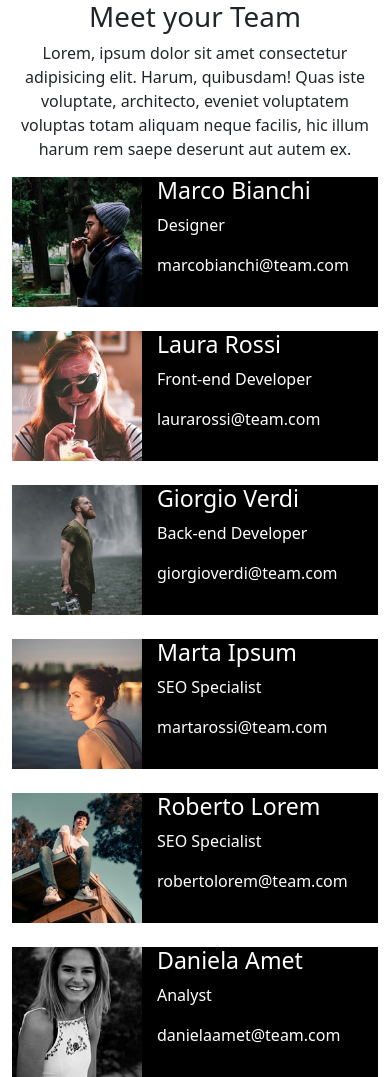
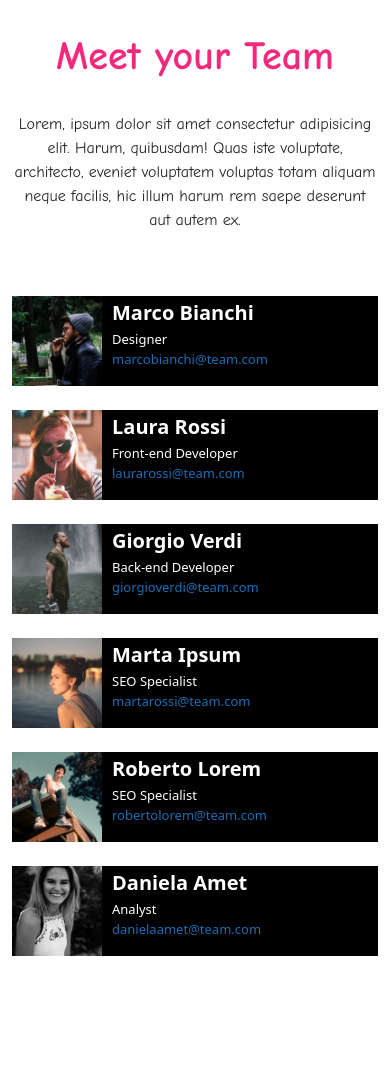
Before and after one commit to dpalexandru/js-our-team, a plain HTML site: page index.html in a window 390 px wide. After the commit the page ends 956 px from the top, so only its background shows below. Drawn offline with nearby package versions, Linux system fonts and the light colour scheme.

Commit message:
feat: add responsive design to cards in html

```diff
--- a/assets/css/style.css
+++ b/assets/css/style.css
@@ -5,11 +5,30 @@
 }
 
 
+/***Title**/
+
+.title {
+    text-align: center;
+    font-size: 2.5rem;
+    font-weight: 900;
+    color: #f5297c;
+    font-family: 'Poppins', 'Comic Sans MS', cursive, sans-serif;
+    text-shadow: 1px 1px 0 #fff;
+    margin-bottom: 2rem;
+    margin-top: 2rem;
+}
+
+.description {
+    font-family: 'Poppins', 'Comic Sans MS', cursive, sans-serif;
+    margin-bottom: 4rem;
+}
+
+
 /***CARD**/
 
 .card {
     background-color: black;
-    height: 130px;
+    height: 90px;
     width: 100%;
     color: white;
     display: flex;
@@ -20,19 +39,31 @@
     border-radius: 0px;
 }
 
-.img-container {
-    width: 130px;
-    height: 130px;
-    flex-shrink: 0;
-}
-
 .img {
     width: 100%;
-    height: 100%;
+    height: 90px;
     object-fit: cover;
     display: block;
 }
 
 .text-container {
-    padding-left: 15px;
+    padding-left: 10px;
 }
+
+.nome {
+    font-size: 20px;
+    font-weight: bolder;
+    padding-top: 5px;
+    margin-bottom: 0;
+}
+
+.role {
+    font-size: 13px;
+    padding-top: 5px;
+    margin-bottom: 0;
+}
+
+.email {
+    color: #1A6DB4;
+    font-size: 13px;
+}
--- a/assets/script.js
+++ b/assets/script.js
@@ -45,15 +45,15 @@ const generaCard = (member) => {
     const { name, role, email, img } = member;
 
     const cardSingola = `
-                 <div class="col-12 col-sm-6 col-md-4">
+              <div class="col-12 col-sm-6 col-lg-4">
                     <div class="card">
                         <div class="img-container">
                             <img class="img" src="./assets/${img}" alt="">
                         </div>
                         <div class="text-container">
-                            <h3>${name}</h3>
-                            <p>${role}</p>
-                            <p>${email}</p>
+                            <h3 class="nome">${name}</h3>
+                            <p class="role">${role}</p>
+                            <p class="email">${email}</p>
                         </div>
                     </div>
                 </div>
--- a/index.html
+++ b/index.html
@@ -12,8 +12,8 @@
 <body>
     <header>
         <div class="container text-center">
-            <h1> Meet your Team</h1>
-            <p>Lorem, ipsum dolor sit amet consectetur adipisicing elit. Harum, quibusdam! Quas iste voluptate, architecto, eveniet voluptatem voluptas totam aliquam neque facilis, hic illum harum rem saepe deserunt aut autem ex.</p>
+            <h1 class="title"> Meet your Team</h1>
+            <p class="description">Lorem, ipsum dolor sit amet consectetur adipisicing elit. Harum, quibusdam! Quas iste voluptate, architecto, eveniet voluptatem voluptas totam aliquam neque facilis, hic illum harum rem saepe deserunt aut autem ex.</p>
         </div>
     </header>
     <main>
```
